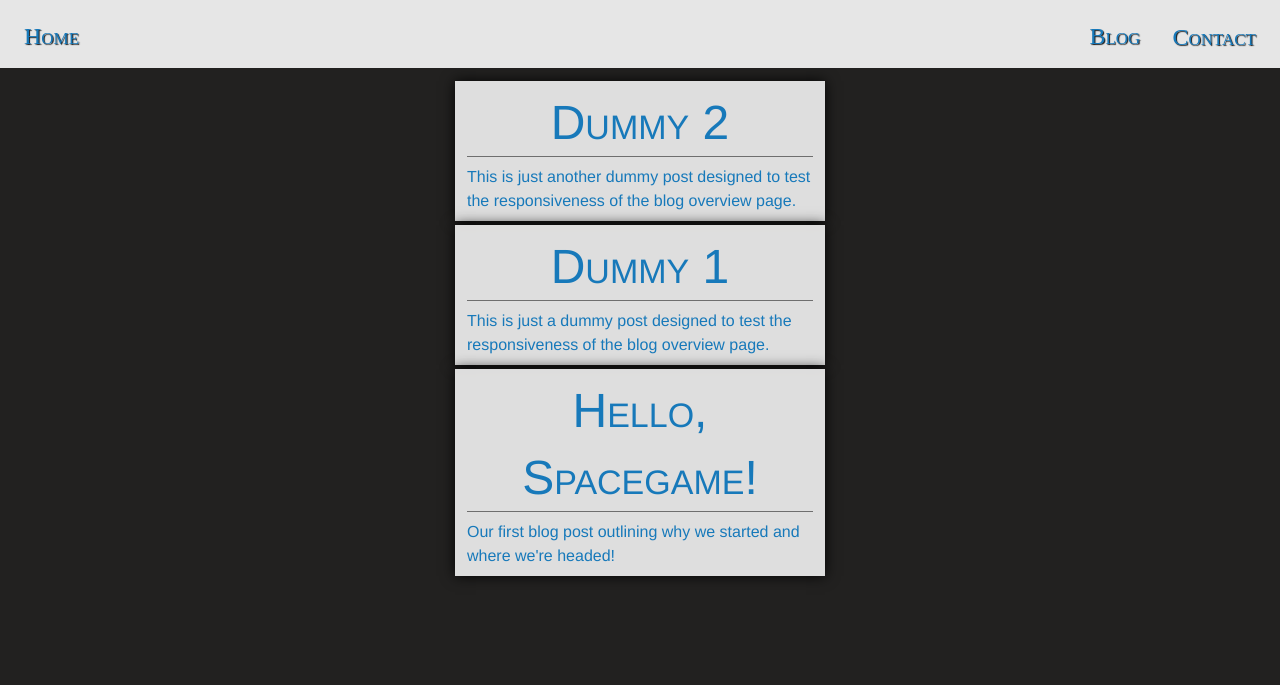
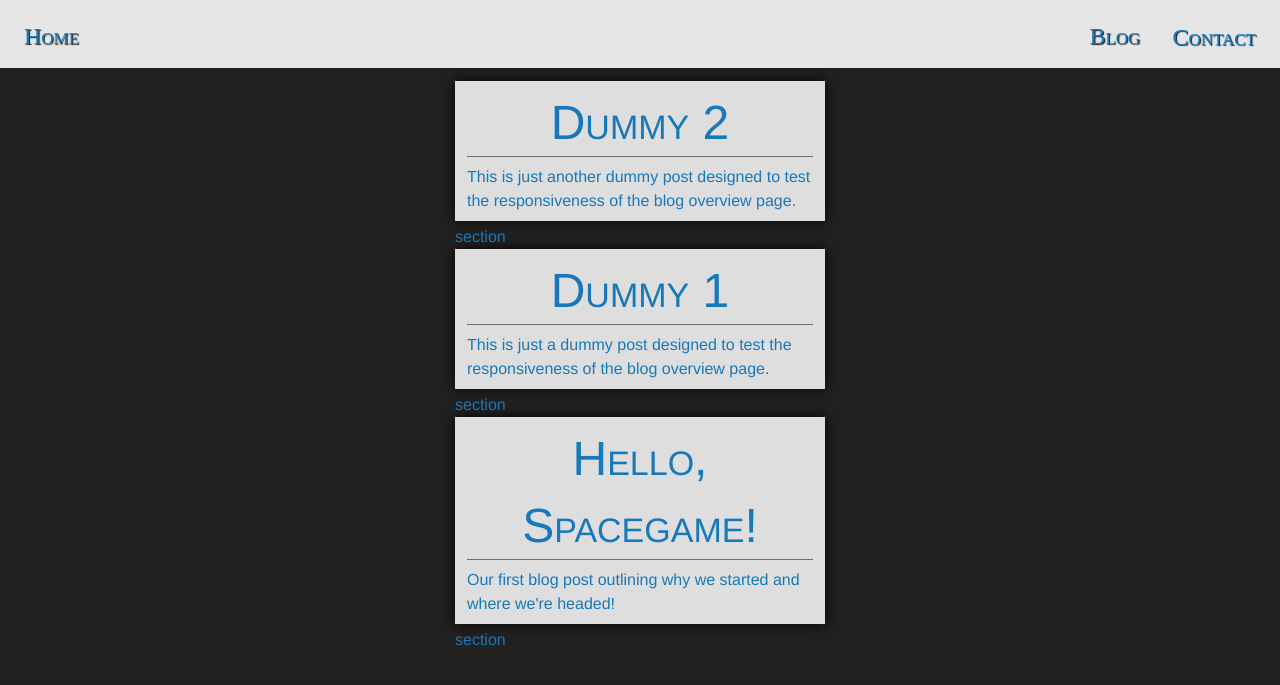
Before and after one commit to ori-sky/polar-space, a Jekyll site: the page built from blog.md, in a window 1280 px wide. Shown: the top 685 px of the page. Built offline with Jekyll 4.4.1, drawn with Linux system fonts in a browser that asks for light colours; some web fonts are replaced.

Commit message:
blog.md updated from https://stackedit.io/

```diff
--- a/blog.md
+++ b/blog.md
@@ -13,11 +13,13 @@ layout: blog
 					{{ post.description }}
 				</section>
 			</div>
-		</a>
+			{{ post.esripti }}
+			section</>
 	</div>
 {% endfor %}
 {:/}
 
 <!--stackedit_data:
-eyJoaXN0b3J5IjpbLTcxODE2NzQsLTQ2NzA3ODkxNV19
+eyJoaXN0b3J5IjpbLTExNzM5NTg3NTAsLTcxODE2NzQsLTQ2Nz
+A3ODkxNV19
 -->
```
